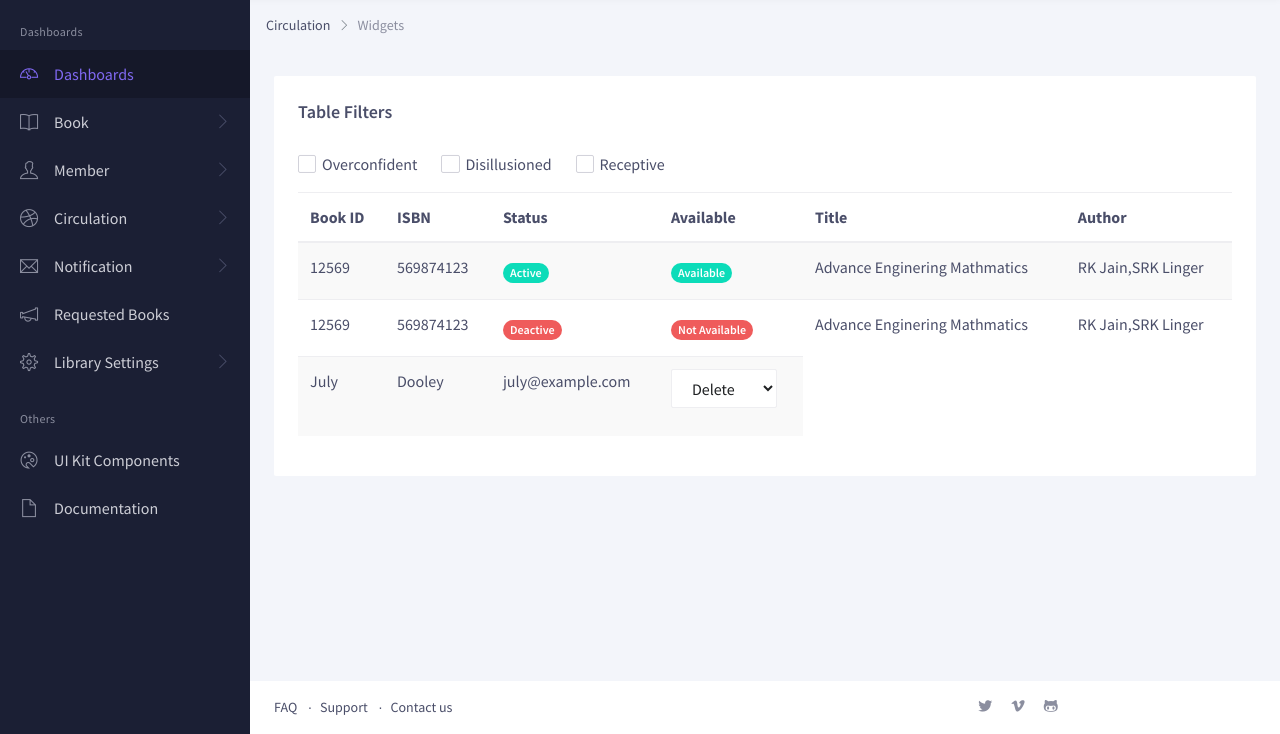
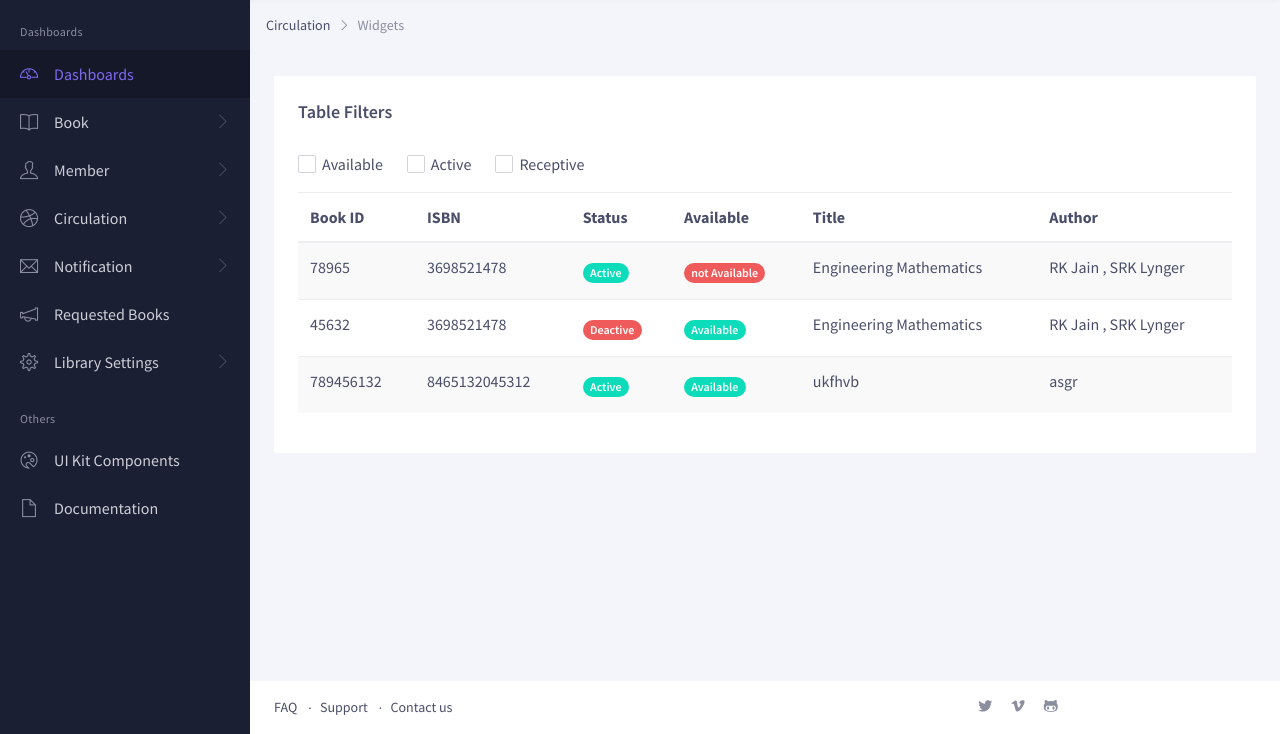
Before and after one commit to Diwakar-Gupta/obaka, a Django app: page /books/ in a window 1280 px wide. Shown: the part 66-800 px from the top of the page. Run offline with Django 3.2, Linux system fonts and the light colour scheme; a user stored in the database is signed in; data comes from the database, SQL or seed files in the repository; both versions use the stored data as it was after the commit; some libraries are stand-ins or nearby versions; some web fonts are replaced.

```diff
--- a/LMS/templates/base.html
+++ b/LMS/templates/base.html
@@ -43,12 +43,12 @@
       <nav class="navbar flex-nowrap p-0">
         <div class="navbar-brand-wrapper col-auto">
           <!-- Logo For Mobile View -->
-          <a class="navbar-brand navbar-brand-mobile" href="base.html">
+          <a class="navbar-brand navbar-brand-mobile" href="{% url 'index' %}">
             <img class="img-fluid w-100" src=" {% static 'preview/nova-v1-0/assets/img/logo-mini.png' %}" alt="Nova">
           </a>
           <!-- End Logo For Mobile View -->
           <!-- Logo For Desktop View -->
-          <a class="navbar-brand navbar-brand-desktop" href="base.html">
+          <a class="navbar-brand navbar-brand-desktop" href="{% url 'index' %}">
             <img class="side-nav-show-on-closed" src=" {% static 'preview/nova-v1-0/assets/img/logo-mini.png' %}" alt="Nova" style="width: 41px; height: 33px;">
             <img class="side-nav-hide-on-closed" src=" {% static 'preview/nova-v1-0/assets/img/logo.png' %}" alt="Nova" style="width: 130px; height: 33px;">
           </a>
@@ -673,6 +673,9 @@
               <li class="side-nav-menu-item">
                 <a class="side-nav-menu-link" href="{% url 'books' %}">All Books</a>
               </li>
+              <li class="side-nav-menu-item">
+                <a class="side-nav-menu-link" href="{% url 'addBook' %}">Add Books</a>
+              </li>
             </ul>
           </li>
 
--- a/LMS/templates/book.html
+++ b/LMS/templates/book.html
@@ -23,13 +23,13 @@
 
                     <div class="d-flex align-items-center flex-wrap pt-1">
                       <div class="form-check position-relative mb-2 mb-md-0 mr-4">
-                        <input type="checkbox" class="form-check-input d-none" id="overconfident">
-                        <label class="checkbox checkbox-xxs form-check-label ml-1" for="overconfident" data-icon="">Overconfident</label>
+                        <input type="checkbox" class="form-check-input d-none" id="available">
+                        <label class="checkbox checkbox-xxs form-check-label ml-1" for="available" data-icon="">Available</label>
                       </div>
 
                       <div class="form-check position-relative mb-2 mb-md-0 mr-4">
-                        <input type="checkbox" class="form-check-input d-none" id="disillusioned">
-                        <label class="checkbox checkbox-xxs form-check-label ml-1" for="disillusioned" data-icon="">Disillusioned</label>
+                        <input type="checkbox" class="form-check-input d-none" id="active">
+                        <label class="checkbox checkbox-xxs form-check-label ml-1" for="active" data-icon="">Active</label>
                       </div>
 
                       <div class="form-check position-relative mb-2 mb-md-0">
@@ -56,43 +56,36 @@
         </tr>
       </thead>
       <tbody>
+
+      {% for book in books %}
+
         <tr>
-          <td>12569</td>
-          <td>569874123</td>
+          <td>{{ book.id }}</td>
+          <td>{{ book.details }}</td>
+            {% if book.active %}
           <td class="py-3">
             <span class="badge badge-pill badge-success">Active</span>
           </td>
+            {% else %}
+            <td class="py-3">
+            <span class="badge badge-pill badge-danger">Deactive</span>
+          </td>
+            {% endif %}
+          {% if book.is_issued %}
           <td class="py-3">
+            <span class="badge badge-pill badge-danger">not Available</span>
+          </td>
+            {% else %}
+            <td class="py-3">
             <span class="badge badge-pill badge-success">Available</span>
           </td>
-          <td>Advance Enginering Mathmatics</td>
-          <td>RK Jain,SRK Linger</td>
+            {% endif %}
+          <td>{{ book.details.title }}</td>
+          <td>{{ book.details.author }}</td>
         </tr>
-        <tr>
-          <td>12569</td>
-          <td>569874123</td>
-          <td class="py-3">
-            <span class="badge badge-pill badge-danger">Deactive</span>
-          </td>
-          <td class="py-3">
-            <span class="badge badge-pill badge-danger">Not Available</span>
-          </td>
-          <td>Advance Enginering Mathmatics</td>
-          <td>RK Jain,SRK Linger</td>
-        </tr>
-        <tr>
-          <td>July</td>
-          <td>Dooley</td>
-          <td>july@example.com</td>
-          <td>
-            <div class="form-group">
-              <select style="width:auto;height:calc(2.25rem + 3px)" class="form-control" >
-                <option>Delete</option>
-                <option>Return</option>
-                <option>ReIssue</option>
-              </select>
-            </div>
-          </td>
+
+      {% endfor %}
+
 
       </tbody>
     </table>
--- a/LMS/templates/checkin.html
+++ b/LMS/templates/checkin.html
@@ -13,5 +13,5 @@
 
 </div>
 </div>
-
+</div>
 {% endblock %}
--- a/LMS/templates/renew.html
+++ b/LMS/templates/renew.html
@@ -13,5 +13,5 @@
 
 </div>
 </div>
-
+</div>
 {% endblock %}
--- a/LMS/urls.py
+++ b/LMS/urls.py
@@ -4,10 +4,11 @@ from LMS import views
 
 name='LMS'
 urlpatterns = [
-    path('',views.index),
+    path('',views.index,name='index'),
 
     path('books/',views.books,name='books'),
     path('books/add',views.booksAdd,name='addBook'),
+
     path('members/',views.members,name='members'),
 
     path('notifiedDelayed/',views.notifiedDelayed,name='notifiedDelayed'),
--- a/LMS/views.py
+++ b/LMS/views.py
@@ -18,7 +18,7 @@ def books(request):
     user = auth.get_user(request)
     if not user.is_staff:
         return redirect_to_login(next=request.path)
-    return render(request, 'book.html')
+    return render(request, 'book.html',context={'books':Book.objects.all()})
 
 
 def booksAdd(request):
```
Also changed, not shown: LMS/handler.py (+10 -3 lines), LMS/templates/addBook.html (+9 -4 lines), db.sqlite3.
